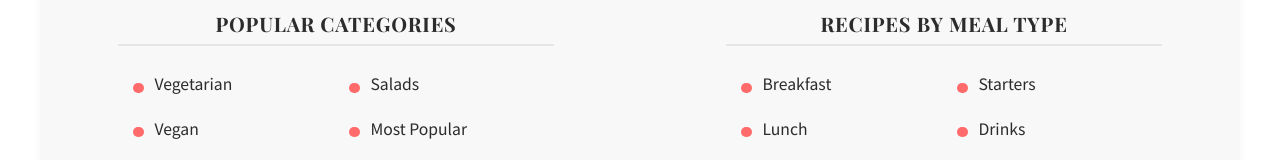
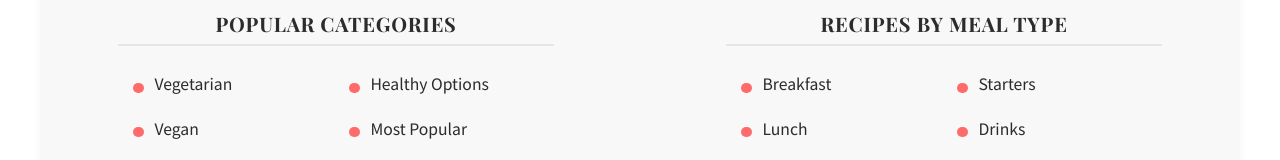
Before and after one commit to nikhilg37/MasalaTulips, a React (Create React App) app in the folder masala-tulips-react/: page /recipe-categories in a window 1280 px wide. Shown: the part 361-521 px from the top of the page. Built offline with nearby package versions, Linux system fonts and the light colour scheme.

Commit message:
Add 'Healthy Options' to recipe categories list
A new 'Healthy Options' category was added to the recipe categories list to provide users with more filtering options.

```diff
--- a/masala-tulips-react/src/pages/RecipeCategories.tsx
+++ b/masala-tulips-react/src/pages/RecipeCategories.tsx
@@ -21,6 +21,7 @@ const RecipeCategories: React.FC = () => {
             <li>Vegan</li>
             <li>Kid-Friendly</li>
             <li>Salads</li>
+            <li>Healthy Options</li>
             <li><Link to="/recipes/most-popular">Most Popular</Link></li>
             <li><Link to="/recipes/all-recipes">All Recipes</Link></li>
           </ul>
```
